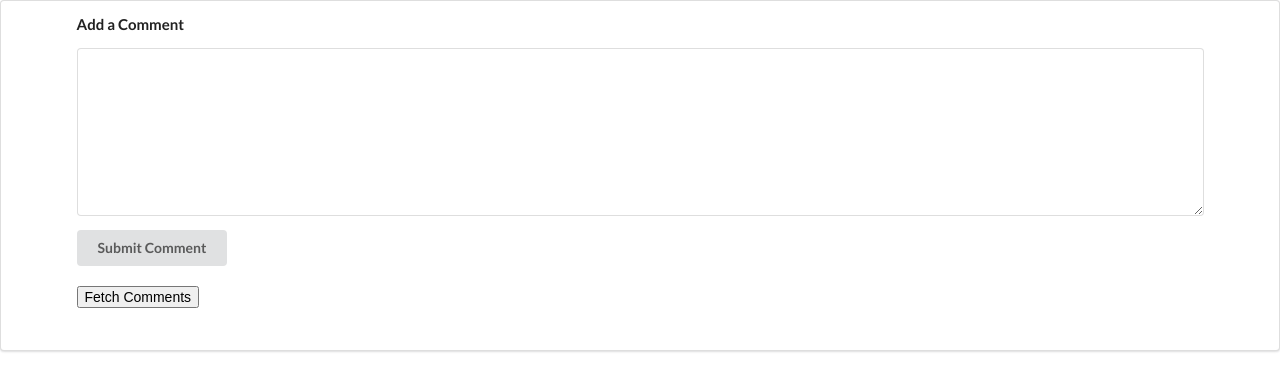
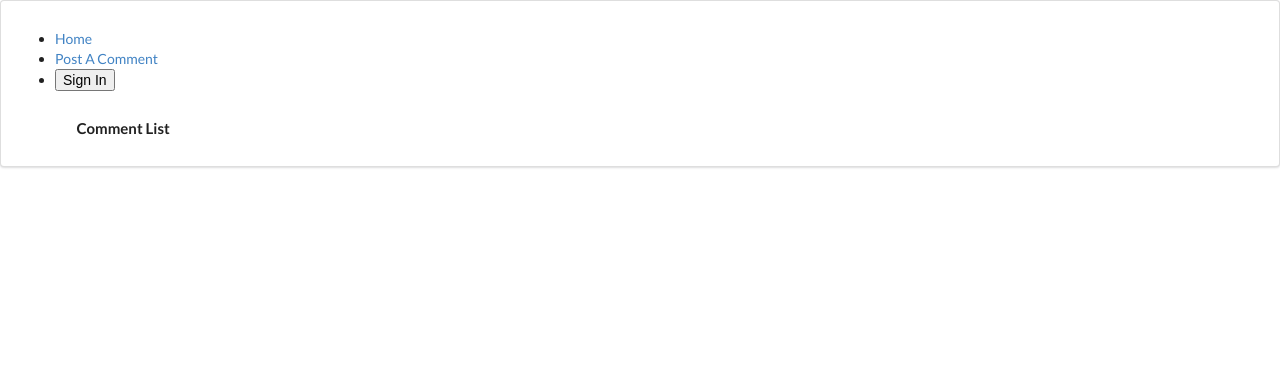
Before and after one commit to edsphinx/react-redux-blog, a React (Create React App) app: page / in a window 1280 px wide. Shown: the top 390 px of the page. Built offline with nearby package versions, Linux system fonts and the light colour scheme.

Commit message:
Auth component added with dummy sign in/out

```diff
--- a/src/actions/index.js
+++ b/src/actions/index.js
@@ -1,14 +1,14 @@
 import axios from 'axios';
-import { SAVE_COMMENT, FETCH_COMMENTS } from 'actions/types';
+import { SAVE_COMMENT, FETCH_COMMENTS, CHANGE_AUTH } from 'actions/types';
 
-export function saveComment(comment) {
+export const saveComment = comment => {
     return {
         type: SAVE_COMMENT,
         payload: comment
     };
 }
 
-export function fetchComments() {
+export const fetchComments = () => {
     const response = axios.get('http://jsonplaceholder.typicode.com/comments');
 
     return {
@@ -16,3 +16,10 @@
         payload: response
     };
 }
+
+export const changeAuth = isLoggedIn => {
+    return {
+        type: CHANGE_AUTH,
+        payload: isLoggedIn
+    };
+}
--- a/src/actions/types.js
+++ b/src/actions/types.js
@@ -1,2 +1,3 @@
 export const SAVE_COMMENT = 'save_comment';
 export const FETCH_COMMENTS = 'fetch_comments';
+export const CHANGE_AUTH = 'change_auth';
--- a/src/components/App.js
+++ b/src/components/App.js
@@ -1,18 +1,61 @@
-import React from 'react';
-
+import React, { Component } from 'react';
+import { connect } from 'react-redux'
+import { Route, Link } from 'react-router-dom';
 import CommentBox from 'components/CommentBox';
 import CommentList from 'components/CommentList';
+import * as actions from 'actions';
 
-export default () => {
+class App extends Component {
+    renderButton() {
+        if(this.props.auth) {
+            return (
+                <button onClick={() => this.props.changeAuth(false)}>
+                    Sign Out
+                </button>
+            );
+        } else {
+            return (
+                <button onClick={() => this.props.changeAuth(true)}>
+                    Sign In
+                </button>
+            )
+        };
+    }
+
+    renderHeader() {
+        return (
+            <ul>
+                <li>
+                    <Link to="/">Home</Link>
+                </li>
+                <li>
+                    <Link to="/post">Post A Comment</Link>
+                </li>
+                <li>
+                    {this.renderButton()}
+                </li>
+            </ul>
+        )
+    }
+
+    render() {
         return (
             <div className = 'ui segment'>
+                {this.renderHeader()}
                 <div className='ui container'>
-                <CommentBox />
+                    <Route path="/post" component={CommentBox} />
                 </div>
                 <div className='ui horizontal divider'></div>
                 <div className='ui container'>
-                <CommentList />
+                    <Route path="/" exact component={CommentList} />
                 </div>
             </div>
         );
+    }
 };
+
+const mapStateToProps = state => {
+    return { auth: state.auth };
+}
+
+export default connect(mapStateToProps, actions)(App);
--- a/src/components/CommentList.js
+++ b/src/components/CommentList.js
@@ -11,6 +11,7 @@
     render() {
         return (
             <div>
+                <h4>Comment List</h4>
                 <ul>
                     {this.renderComments()}
                 </ul>
--- /dev/null
+++ b/src/reducers/auth.js
@@ -0,0 +1,10 @@
+import { CHANGE_AUTH } from 'actions/types';
+
+export default (state = false, action) => {
+    switch (action.type) {
+        case CHANGE_AUTH:
+            return action.payload;
+        default:
+            return state;
+    }
+}
--- a/src/reducers/index.js
+++ b/src/reducers/index.js
@@ -1,6 +1,8 @@
 import { combineReducers } from 'redux';
 import commentsReducer from 'reducers/comments';
+import authReduce from 'reducers/auth';
 
 export default combineReducers({
-    comments: commentsReducer
+    comments: commentsReducer,
+    auth: authReduce
 });
```
Lines whose indentation alone changed are shown as unchanged.
